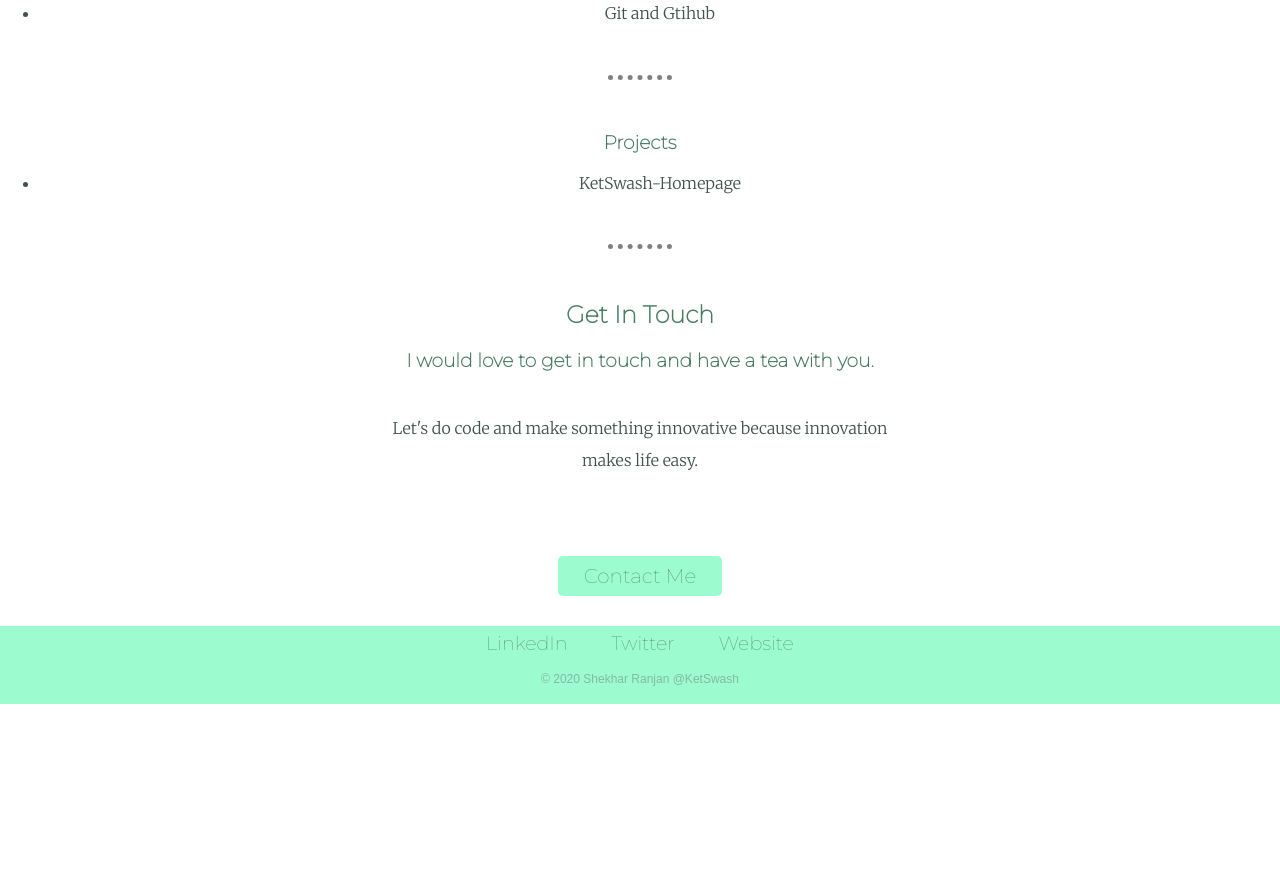
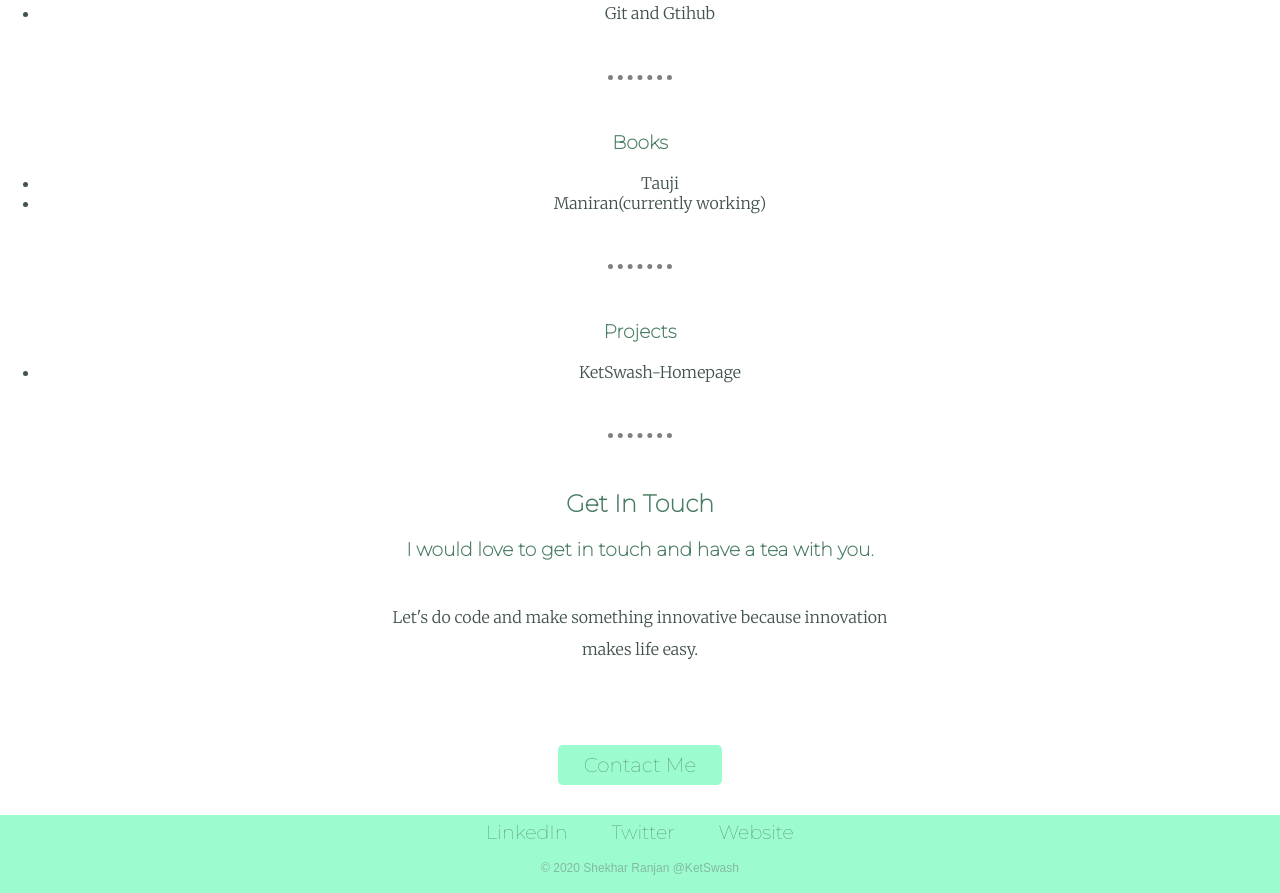
Before and after one commit to shekhar10feb/CV, a plain HTML site: page index.html in a window 1280 px wide. Shown: the part 1695-2588 px from the top of the page. Before the commit the page ends 2399 px from the top, so only its background shows below. Drawn offline with Linux system fonts and the light colour scheme.

Commit message:
Added books in index.html

```diff
--- a/index.html
+++ b/index.html
@@ -50,6 +50,12 @@
           <li>Git and Gtihub</li>
          </ul>
         <hr>
+        <h3>Books</h3>
+         <ul>
+          <li>Tauji</li>
+          <li>Maniran(currently working)</li>
+         </ul>
+        <hr>
         <h3>Projects</h3>
          <ul>
           <li><a href="https://github.com/shekhar10feb/KetSwash-Homepage"></a>KetSwash-Homepage</a></li>
```
